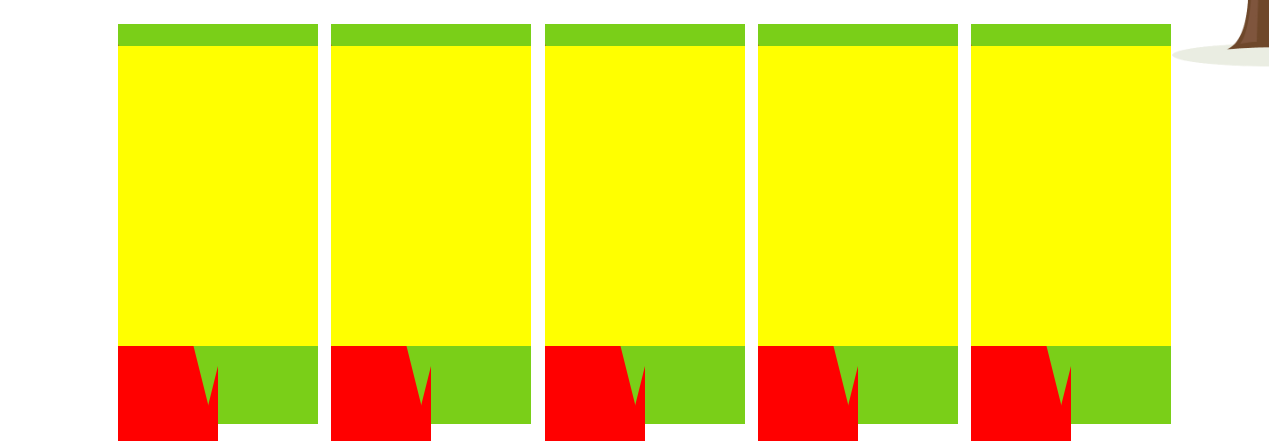
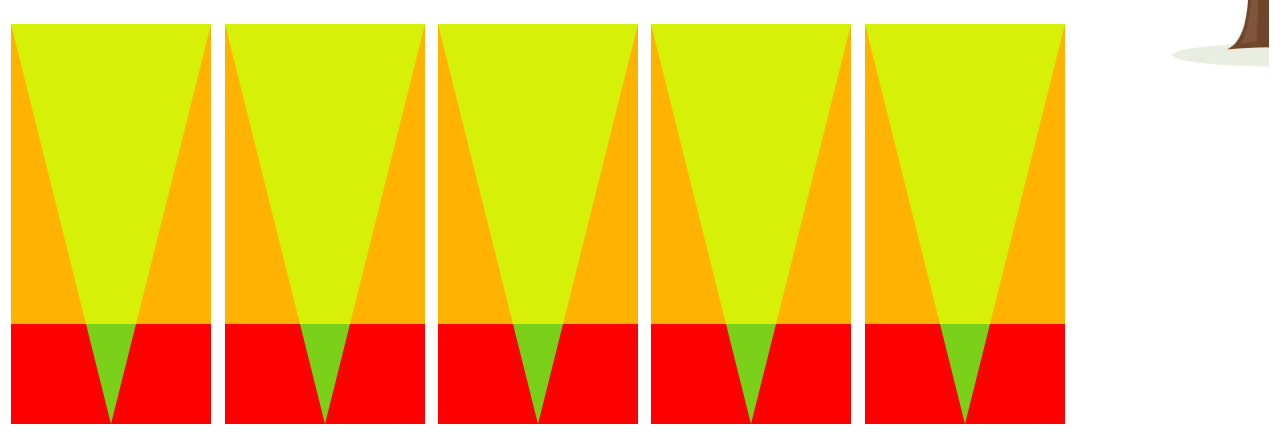
Before and after one commit to root-kings/cyclone-server, a website: page www/index.html in a window 1280 px wide. Shown: the part 223-664 px from the top of the page. Drawn offline with Linux system fonts and the light colour scheme.

Commit message:
overlay wala

```diff
--- a/www/css/page.css
+++ b/www/css/page.css
@@ -176,30 +176,32 @@
     height: 400px;
     width: 200px;
     background: #7acf18;
-    position: relative;
+
 }
 
-.bar::before {
-    content: "";
+.bar .left {
+
     height: 0px;
     width: 0px;
-    z-index: 4;
+
     border-top: 0px solid transparent;
     border-right: 100px solid transparent;
     border-bottom: 400px solid red;
     border-left: 0px solid transparent;
+    position: relative;
 }
 
-.bar::after {
-    content: "";
+.bar .right {
+
     height: 0px;
     width: 0px;
-    z-index: 4;
+
     border-top: 0px solid transparent;
     border-right: 0px solid transparent;
     border-bottom: 400px solid red;
     border-left: 100px solid transparent;
     position: relative;
+
 }
 
 .baroverlay {
@@ -207,5 +209,6 @@
     width: 200px;
     /* margin: 0px; */
     background: yellow;
+    opacity: 0.7;
     position: relative;
 }
--- a/www/index.html
+++ b/www/index.html
@@ -39,29 +39,39 @@
 
 
     <div class="row">
-        <div class="col s2 push-s1">
+        <div class="col s2">
             <div class="bar">
-                <div class="baroverlay"></div>
+                <div class="left"></div>
+                <div class="right"></div>
+                <div class="baroverlay" id="bar0"></div>
             </div>
         </div>
-        <div class="col s2 push-s1">
+        <div class="col s2">
             <div class="bar">
-                <div class="baroverlay"></div>
+                <div class="left"></div>
+                <div class="right"></div>
+                <div class="baroverlay" id="bar1"></div>
             </div>
         </div>
-        <div class="col s2 push-s1">
+        <div class="col s2">
             <div class="bar">
-                <div class="baroverlay"></div>
+                <div class="left"></div>
+                <div class="right"></div>
+                <div class="baroverlay" id="bar2"></div>
             </div>
         </div>
-        <div class="col s2 push-s1">
+        <div class="col s2">
             <div class="bar">
-                <div class="baroverlay"></div>
+                <div class="left"></div>
+                <div class="right"></div>
+                <div class="baroverlay" id="bar3"></div>
             </div>
         </div>
-        <div class="col s2 push-s1">
+        <div class="col s2">
             <div class="bar">
-                <div class="baroverlay"></div>
+                <div class="left"></div>
+                <div class="right"></div>
+                <div class="baroverlay" id="bar4"></div>
             </div>
         </div>
     </div>
@@ -139,7 +149,7 @@
 
 
     <script>
-        $(document).ready(function () {
+        $(document).ready(function() {
             M.AutoInit();
             $('.fixed-action-btn').floatingActionButton();
             // mrunal();
@@ -160,6 +170,7 @@
                 Math.floor(Math.random() * 20)
             ]
         }
+
     </script>
 
     <script src="/js/index.js"></script>
```
